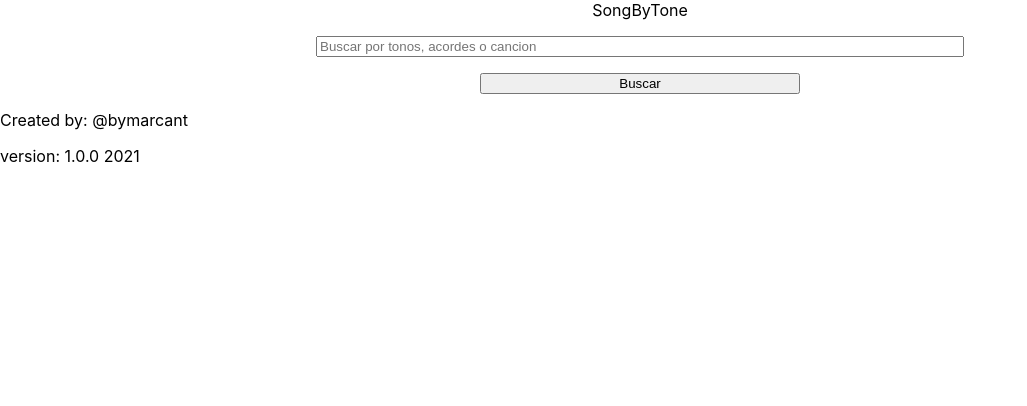
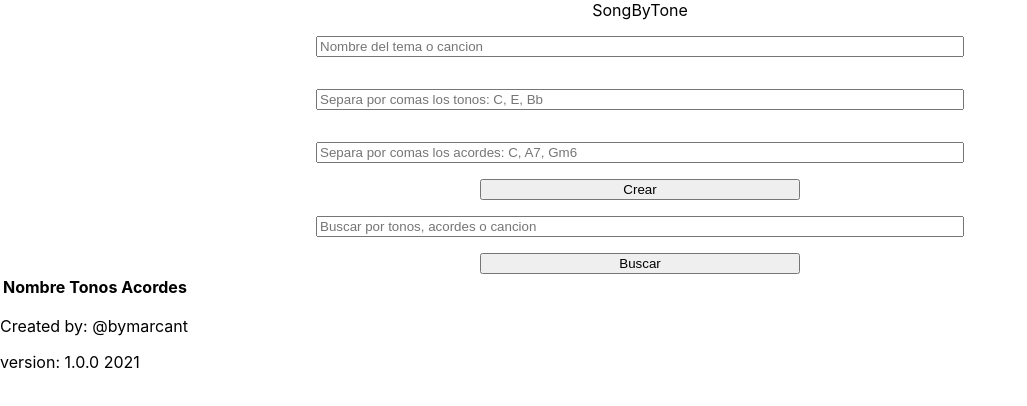
Before and after one commit to MarcAnt/songs-by-tone, a React (Create React App) app: page / in a window 1280 px wide. Shown: the top 406 px of the page, without its empty margins (0-1027 px from the left). Built offline with nearby package versions, Linux system fonts and the light colour scheme; data requests are answered from the project's data file.

Commit message:
Cambios para agergar el manejo de las rutas

```diff
--- a/src/Api/db.json
+++ b/src/Api/db.json
@@ -3,32 +3,83 @@
     {
       "id": 1,
       "name": "Feliz cumpleaños",
-      "chords": ["C", "D", "G7"],
-      "tones": ["C"]
+      "chords": [
+        "C",
+        "D",
+        "G7"
+      ],
+      "tones": [
+        "C"
+      ]
     },
     {
       "id": 2,
       "name": "More Than Words - Extreme",
-      "chords": ["F#", "Gm7", "B", "C#", "C#sus4"],
-      "tones": ["F#"]
+      "chords": [
+        "F#",
+        "Gm7",
+        "B",
+        "C#",
+        "C#sus4"
+      ],
+      "tones": [
+        "F#"
+      ]
     },
     {
       "id": 3,
       "name": "Dragon Ball GT Outro",
-      "chords": ["G#sus4", "F#sus4"],
-      "tones": ["G#"]
+      "chords": [
+        "G#sus4",
+        "F#sus4"
+      ],
+      "tones": [
+        "G#"
+      ]
     },
     {
       "id": 4,
       "name": "Running Free - Iron Maiden",
-      "chords": ["E5"],
-      "tones": ["Em"]
+      "chords": [
+        "E5"
+      ],
+      "tones": [
+        "Em"
+      ]
     },
     {
       "id": 5,
       "name": "Unknown",
-      "chords": ["E5", "G#sus4", "F#", "C"],
-      "tones": ["Em"]
+      "chords": [
+        "E5",
+        "G#sus4",
+        "F#",
+        "C"
+      ],
+      "tones": [
+        "Em"
+      ]
+    },
+    {
+      "name": "Otro Tema",
+      "chords": [
+        "F"
+      ],
+      "tones": [
+        "E"
+      ],
+      "id": 6
+    },
+    {
+      "name": "Iron Maiden - The Number of the beast",
+      "chords": [
+        "Dm",
+        "Em"
+      ],
+      "tones": [
+        "Dm"
+      ],
+      "id": 7
     }
   ]
 }
--- a/src/App.tsx
+++ b/src/App.tsx
@@ -2,18 +2,14 @@ import React from "react";
 import "./App.css";
 import Footer from "./components/Footer";
 import Header from "./components/Header";
-import SongDetails from "./components/SongDetails";
 import SongForm from "./components/SongForm";
-
-import SongHome from "./components/SongHome";
 import SongSearch from "./components/SongSearch";
+import { createData } from "./helpers/Api";
 const App: React.FC = () => {
   return (
     <div>
       <Header />
-      {/* <SongHome /> */}
-      {/* <SongForm /> */}
-      {/* <SongDetails /> */}
+      <SongForm createData={createData} />
       <SongSearch />
       <Footer />
     </div>
--- a/src/components/ChordsInput.tsx
+++ b/src/components/ChordsInput.tsx
@@ -6,7 +6,6 @@ type Props = {
   setForm: React.Dispatch<React.SetStateAction<InitialValues>>;
   placeholder: string;
   name: string;
-  //   handleChange: (e: FormEvent<HTMLInputElement>) => void;
   formIsSubmited: boolean;
 };
 
@@ -23,7 +22,7 @@ const ChordsInput: React.FC<Props> = ({
   const handleInput = (e: ChangeEvent<HTMLInputElement>) => {
     let currentValue = e.currentTarget.value;
     let charsRegx =
-      /:|;|"|'|{|}|&|%|@|!|`|~|=|_|<|>|(\*+)|(\?+)|([acdefghijklnopqrtvwxyz])|([H-L])|([N-Z])|0/g;
+      /:|;|"|'|{|}|&|%|@|!|`|~|=|_|<|>|(\*+)|(\?+)|([acdefghijklnopqrtuvwxyz])|([H-L])|([N-Z])|0/g;
     let separadoresRegx = /,|-|\./g;
 
     if (charsRegx.test(currentValue)) return;
--- a/src/components/SongDetails.tsx
+++ b/src/components/SongDetails.tsx
@@ -1,26 +1,8 @@
-import React from 'react'
+import { SongsType } from "./SongSearch";
+import SongTable from "./SongTable";
 
-const SongDetails = () => {
-    return (
-        <div>
-            <table>
-                <thead>
-                    <th>
-                        <td>Nombre</td>
-                        <td>Tonos</td>
-                        <td>Acordes</td>
-                    </th>
-                </thead>
-                <tbody>
-                    <tr>
-                        <td>MySong</td>
-                        <td>F#</td>
-                        <td>F# A#</td>
-                    </tr>
-                </tbody>
-            </table>
-        </div>
-    )
-}
+const SongDetails = ({ matches }: { matches: SongsType }) => {
+  return <SongTable matches={matches} />;
+};
 
 export default SongDetails;
--- a/src/components/SongForm.tsx
+++ b/src/components/SongForm.tsx
@@ -4,19 +4,24 @@ import TonesInput from "./TonesInput";
 
 export type InitialValues = {
   name: string;
+  chords: string[];
   tones: string[];
-  chords: string[];
 };
 
 export const initialValues: InitialValues = {
   name: "",
+  chords: [],
   tones: [],
-  chords: [],
 };
 
-const SongForm: React.FC = () => {
+const SongForm = ({
+  createData,
+}: {
+  createData: (formdata: InitialValues) => Promise<any>;
+}) => {
   const [form, setForm] = useState(initialValues);
   const [formIsSubmited, setFormIsSubmited] = useState(false);
+
   //Aqui se enviaran los datos al db
   const handleSubmit = (e: FormEvent<HTMLFormElement>) => {
     e.preventDefault();
@@ -25,10 +30,10 @@ const SongForm: React.FC = () => {
       setFormIsSubmited(false);
     } else {
       setFormIsSubmited(true);
-      setForm(initialValues);
+      createData(form);
     }
-    console.log(form);
   };
+
   //Aqui se obtienen los datos del form
   const handleChange = (e: FormEvent<HTMLInputElement>) => {
     setForm({
--- a/src/components/SongSearch.tsx
+++ b/src/components/SongSearch.tsx
@@ -1,6 +1,7 @@
 import React, { useEffect, useState, FormEvent, ChangeEvent } from "react";
-
-type SongsType = {
+import { getData } from "../helpers/Api";
+import SongDetails from "./SongDetails";
+export type SongsType = {
   id: number;
   name: string;
   chords: string[];
@@ -10,19 +11,22 @@ type SongsType = {
 const SongSearch: React.FC = () => {
   const [search, setSearch] = useState("");
   const [songs, setSongs] = useState<SongsType>([]);
+  const [matches, setMatches] = useState<SongsType>([]);
   const [error, setError] = useState(false);
   const [loading, setLoading] = useState(true);
 
   useEffect(() => {
-    let url = "http://localhost:5000/songs";
+    setLoading(true);
 
-    let getAll = async (url: string) => {
-      return await (await fetch(url)).json();
-    };
-
-    getAll(url)
-      .then((songs) => setSongs(songs))
-      .catch((error) => setError(error));
+    getData()
+      .then((songs) => {
+        setLoading(false);
+        setSongs(songs);
+      })
+      .catch((error) => {
+        setLoading(true);
+        setError(error);
+      });
   }, []);
 
   const handleSubmit = (e: FormEvent<HTMLFormElement>) => {
@@ -68,12 +72,38 @@ const SongSearch: React.FC = () => {
       return matches.map((match) => songsList[match]);
     };
 
-    filterChords();
+    const createMatches = () => {
+      let chordMatched = filterChords();
+      let tonesMatched = filterTones();
+
+      let allMatches = [...chordMatched, ...tonesMatched];
+      //Crate a unique array of elements
+      const uniq = (a: SongsType) => {
+        return Array.from(new Set(a));
+      };
+
+      setMatches(uniq(allMatches));
+    };
+
+    createMatches();
+
+    e.currentTarget.reset();
   };
 
   const handleSearch = (e: ChangeEvent<HTMLInputElement>) => {
     let currentValue = e.currentTarget.value;
-    setSearch(currentValue);
+
+    let charsRegx =
+      /:|;|"|'|{|}|&|%|@|!|`|~|=|_|<|>|(\*+)|(\?+)|([acdefghijklnopqrtuvwxyz])|([H-L])|([N-Z])|0/g;
+
+    if (charsRegx.test(currentValue)) {
+      e.currentTarget.value = "";
+      currentValue = "";
+      setSearch("");
+      return;
+    } else {
+      setSearch(currentValue);
+    }
   };
 
   return (
@@ -87,6 +117,7 @@ const SongSearch: React.FC = () => {
         />
         <input type="submit" value="Buscar" />
       </form>
+      {matches && !loading && <SongDetails matches={matches} />}
     </div>
   );
 };
--- /dev/null
+++ b/src/components/SongTable.tsx
@@ -0,0 +1,29 @@
+import { SongsType } from "./SongSearch";
+import SongTableRow from "./SongTableRow";
+
+const SongTable = ({ matches }: { matches: SongsType }) => {
+  return (
+    <table>
+      <thead>
+        <tr>
+          <th>Nombre</th>
+          <th>Tonos</th>
+          <th>Acordes</th>
+        </tr>
+      </thead>
+      <tbody>
+        {matches.length > 0 &&
+          matches.map((match, index) => (
+            <SongTableRow
+              key={index}
+              names={match.name}
+              tones={match.tones}
+              chords={match.chords}
+            />
+          ))}
+      </tbody>
+    </table>
+  );
+};
+
+export default SongTable;
--- /dev/null
+++ b/src/components/SongTableRow.tsx
@@ -0,0 +1,19 @@
+const SongTableRow = ({
+  names,
+  chords,
+  tones,
+}: {
+  names: string;
+  chords: string[];
+  tones: string[];
+}) => {
+  return (
+    <tr>
+      <td>{names}</td>
+      <td>{tones.map((tones) => tones)}</td>
+      <td>{chords.map((chord) => chord)}</td>
+    </tr>
+  );
+};
+
+export default SongTableRow;
--- a/src/components/TonesInput.tsx
+++ b/src/components/TonesInput.tsx
@@ -6,7 +6,6 @@ type Props = {
   setForm: React.Dispatch<React.SetStateAction<InitialValues>>;
   placeholder: string;
   name: string;
-  //   handleChange: (e: FormEvent<HTMLInputElement>) => void;
   formIsSubmited: boolean;
 };
 
--- /dev/null
+++ b/src/helpers/Api.ts
@@ -0,0 +1,21 @@
+import { InitialValues } from "../components/SongForm";
+const URL = "http://localhost:5000/songs";
+
+export const createData = async (formdata: InitialValues) => {
+  const res = await fetch(URL, {
+    method: "POST",
+    headers: {
+      "Content-type": "application/json",
+    },
+    body: JSON.stringify(formdata),
+  });
+
+  const data = await res.json();
+  return data;
+};
+
+export const getData = async () => {
+  const res = await fetch(URL);
+  const data = await res.json();
+  return data;
+};
```
